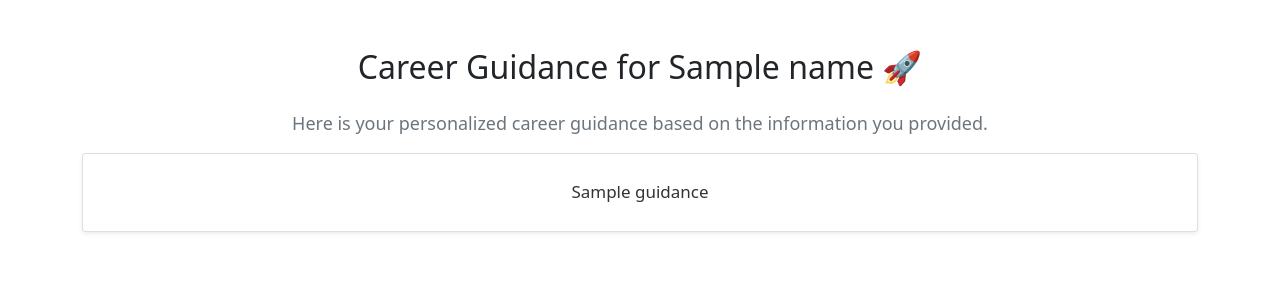
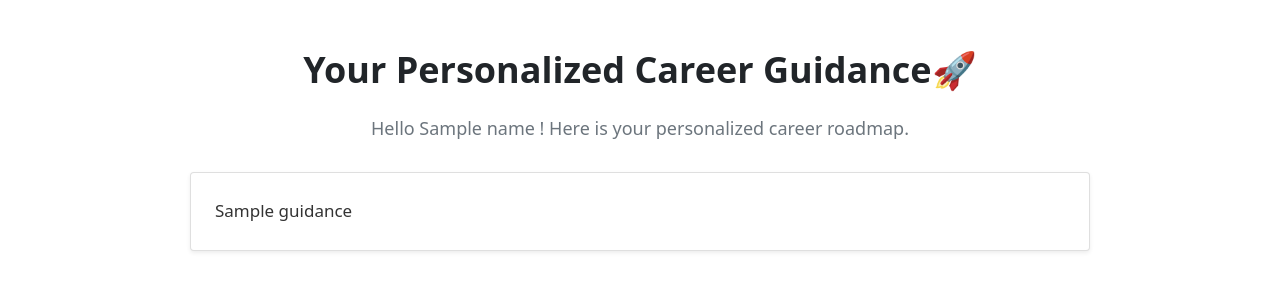
Before and after one commit to Ishika-om19/career-guidance-project, a Flask app: template templates/career_result.html in a window 1280 px wide. Shown: the part 98-398 px from the top of the page. Run offline with Flask 3, Linux system fonts and the light colour scheme; the template is opened without the code that fills it: most values are stand-ins (such as "Sample title", 1, 10 or a date in 2020).

Commit message:
Improving result page

```diff
--- a/app.py
+++ b/app.py
@@ -74,12 +74,22 @@ Include:
 
 
 Keep the guidance practical, clear, personalized and suitable for the student's current course and year/semester.
+
+Format the response with clear heading and bullet point. Use these headings exactly:
+1. Recommended Career Options
+2. Why These Careers Suits You
+3. Skills and Technologies to Learn
+4. Career Roadmap
+5. Project Ideas if Project exist other wise skip this point
+6. Short-Term goals
+7. Long-Term goals
+
 """
 
     for attempt in range(3):
         try:
             interaction = client.interactions.create(
-                model="gemini-3.8-flash",
+                model="gemini-3.7-flash",
                 input=prompt
             )
 
--- a/static/style.css
+++ b/static/style.css
@@ -62,3 +62,13 @@ html{
     font-size: 17px;
     color: #333;
 }
+.guidance-card{
+    max-width: 900px;
+    margin: 30px auto;
+    border-radius: 15px;
+}
+
+.result-title{
+    font-size: 36px;
+    font-weight: 700;
+}
--- a/templates/career_result.html
+++ b/templates/career_result.html
@@ -8,13 +8,13 @@ Career Guidance Result
 
 <section class="container py-5">
 
-    <h2 class="text-center mb-4">
-        Career Guidance for {{ name }} 🚀
+    <h2 class="text-center mb-4 result-title">
+        Your Personalized Career Guidance🚀
     </h2>
-    <p class="text-muted">Here is your personalized career guidance based on the information you provided.</p>
+    <p class="text-center text-muted">Hello {{ name}} ! Here  is your personalized career roadmap.</p>
 
-    <div class="card shadow-sm p-4">
-        <div class="guidance-content">{{ guidance }}</div>
+    <div class="card shadow-sm p-4 guidance-card">
+        <div class="guidance-content text-start">{{ guidance | replace("###","") | replace("**", "")}}</div>
     </div>
 
 </section>
--- a/templates/index.html
+++ b/templates/index.html
@@ -13,12 +13,6 @@ Home - Career Guidance
     <a href="#career-form" class="scroll-arrow">
         ↓
     </a>
-</section>
-<!-- Career Form Section -->
-<section id="career-form" class="container py-5">
-<h2 class="text-center"> Start Your Career Journey</h2>
-<p class="text-center">Your career guidance form will come here.</p>
-</section>
 
 {% include "career_form.html" %}
 {% endblock %}
```
Also changed, not shown: templates/career_form.html (+0 -10 lines).
